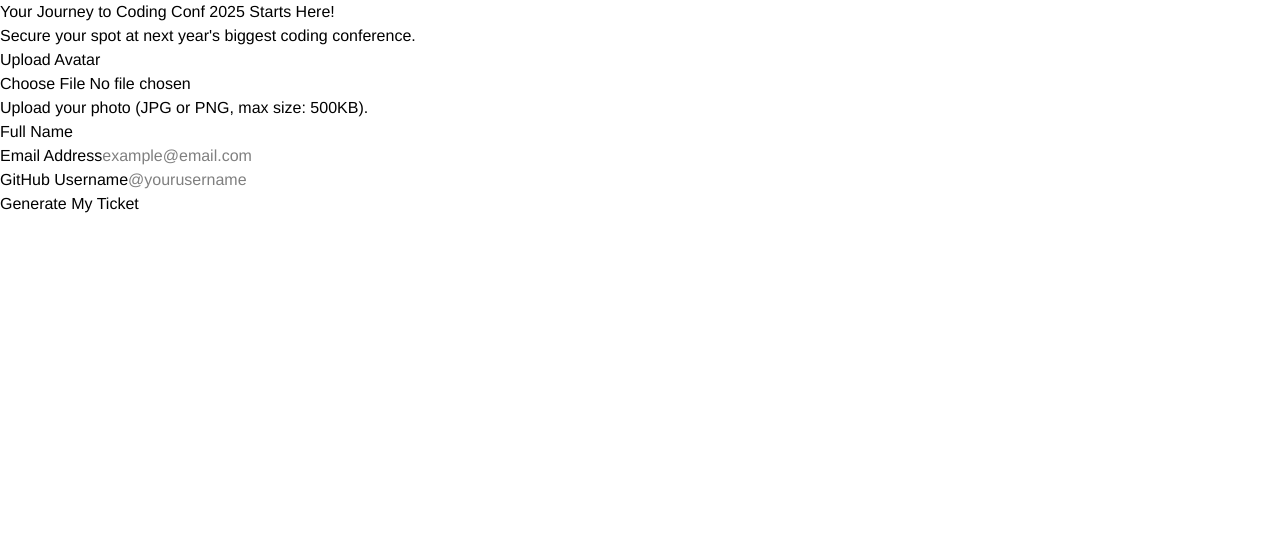
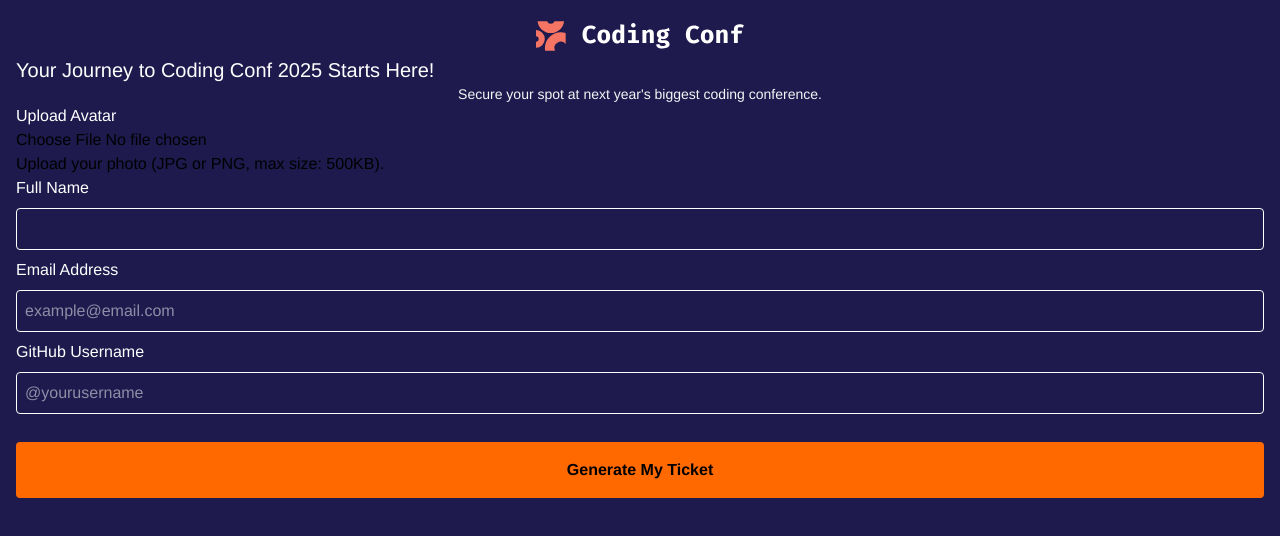
Before and after one commit to guardianprime/conference-ticket-generator-app, a React (Vite) app: page / in a window 1280 px wide. Shown: the top 536 px of the page. Built offline with nearby package versions, Linux system fonts and the light colour scheme; a web font is replaced by a local one.

Commit message:
chore: styled the form.

```diff
--- a/src/App.jsx
+++ b/src/App.jsx
@@ -27,6 +27,7 @@ function App() {
 
   function handleSubmit(e) {
     e.preventDefault();
+    if (formData.userName === "" || formData.userEmail === "" || formData.userGithubName === "" || formData.avatar === null) return;
     setFormSubmitted(true);
   }
 
--- a/src/components/Form.jsx
+++ b/src/components/Form.jsx
@@ -1,12 +1,17 @@
+import logo from "../assets/images/logo-full.svg"
+
 function Form({ handleSubmit, handleChange, avatarPreview }) {
     return (
-        <form onSubmit={handleSubmit}>
-            <h1> Your Journey to Coding Conf 2025 Starts Here!</h1>
-            <p>Secure your spot at next year's biggest coding conference.</p>
+        <form onSubmit={handleSubmit} className="bg-indigo-950 h-screen p-4 w-full">
+            <div className="flex justify-center items-center w-full h-10">
+                <img src={logo} alt="coding conf logo" />
+            </div>
+            <h1 className="text-white text-bold text-xl"> Your Journey to Coding Conf 2025 Starts Here!</h1>
+            <p className="text-neutral-100 text-sm text-center">Secure your spot at next year's biggest coding conference.</p>
             <div>
-                <label htmlFor="avatar"> Upload Avatar</label>
+                <label htmlFor="avatar" className="text-white"> Upload Avatar</label>
                 <div>
-                    <input id="avatar" name="avatar" type="file" accept="image/png, image/jpeg" placeholder="Drag and drop or click to upload"
+                    <input className="border-white" id="avatar" name="avatar" type="file" accept="image/png, image/jpeg" placeholder="Drag and drop or click to upload"
                         onChange={handleChange}
                     />
                 </div>
@@ -15,18 +20,18 @@ function Form({ handleSubmit, handleChange, avatarPreview }) {
                 <span>Upload your photo (JPG or PNG, max size: 500KB).</span>
             </div>
             <div>
-                <label htmlFor="userName">Full Name</label>
-                <input id="userName" name="userName" type="text" onChange={handleChange} />
+                <label htmlFor="userName" className="text-white">Full Name</label>
+                <input className="border border-white p-2 my-2 w-full text-white rounded-sm" id="userName" name="userName" type="text" onChange={handleChange} />
             </div>
             <div>
-                <label htmlFor="userEmail">Email Address</label>
-                <input id="userEmail" name="userEmail" placeholder="example@email.com" type="email" onChange={handleChange} />
+                <label htmlFor="userEmail" className="text-white">Email Address</label>
+                <input className="border border-white p-2 my-2 w-full text-white rounded-sm" id="userEmail" name="userEmail" placeholder="example@email.com" type="email" onChange={handleChange} />
             </div>
             <div>
-                <label htmlFor="userGithubName">GitHub Username</label>
-                <input id="userGithubName" name="userGithubName" type="text" placeholder="@yourusername" onChange={handleChange} />
+                <label htmlFor="userGithubName" className="text-white">GitHub Username</label>
+                <input className="border border-white p-2 my-2 w-full text-white rounded-sm" id="userGithubName" name="userGithubName" type="text" placeholder="@yourusername" onChange={handleChange} />
             </div>
-            <button type="submit">Generate My Ticket</button>
+            <button type="submit" className="bg-orange-500 text-black font-semibold p-4 w-full my-5 rounded-sm">Generate My Ticket</button>
         </form>
     )
 }
```
